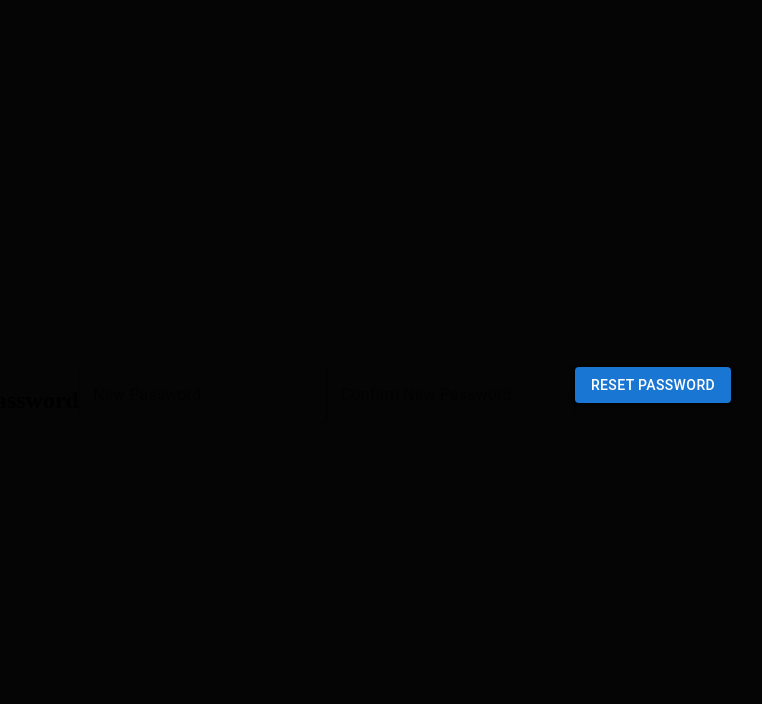
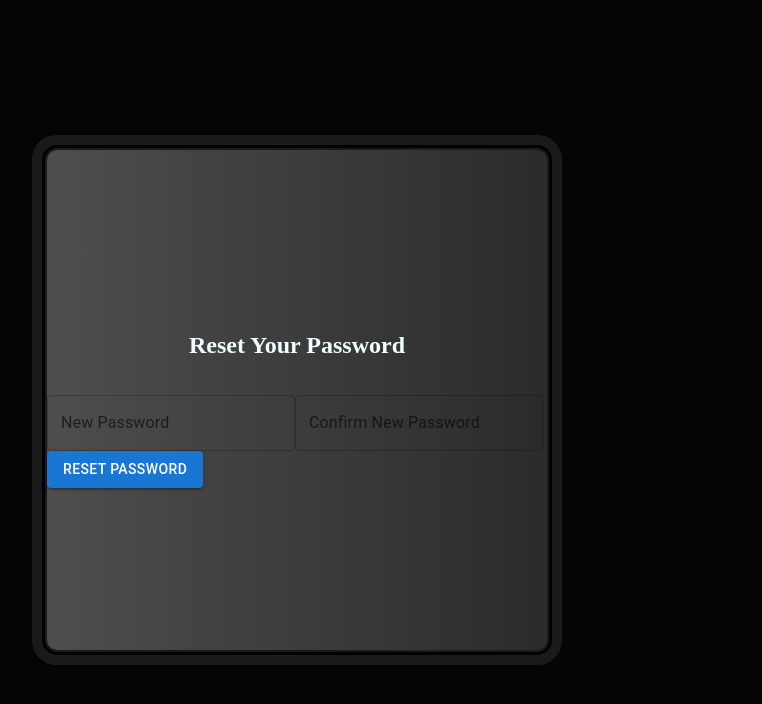
Before and after one commit to divya20m/password--reset--frontend, a React (Create React App) app: page /reset-password/1/1 in a window 1280 px wide. Shown: the top 704 px of the page, without its empty margins (343-1105 px from the left). Built offline with nearby package versions, Linux system fonts and the light colour scheme; no server answers.

Commit message:
resetpassword page

```diff
--- a/src/App.css
+++ b/src/App.css
@@ -44,6 +44,3 @@ justify-content: center;
   color: rgb(219, 18, 115);
   text-decoration: underline;
 }
-.resetpassword{
-  display: flex;
-}
--- a/src/ResetPassword.js
+++ b/src/ResetPassword.js
@@ -38,7 +38,7 @@ export function ResetPassword() {
   };
 
   return (
-    <div className='resetpassword'>
+    <div className='form'>
       <h2>Reset Your Password</h2>
       <form>
       <TextField
```
Also changed, not shown: src/EmailLogin.js (+0 -33 lines).
